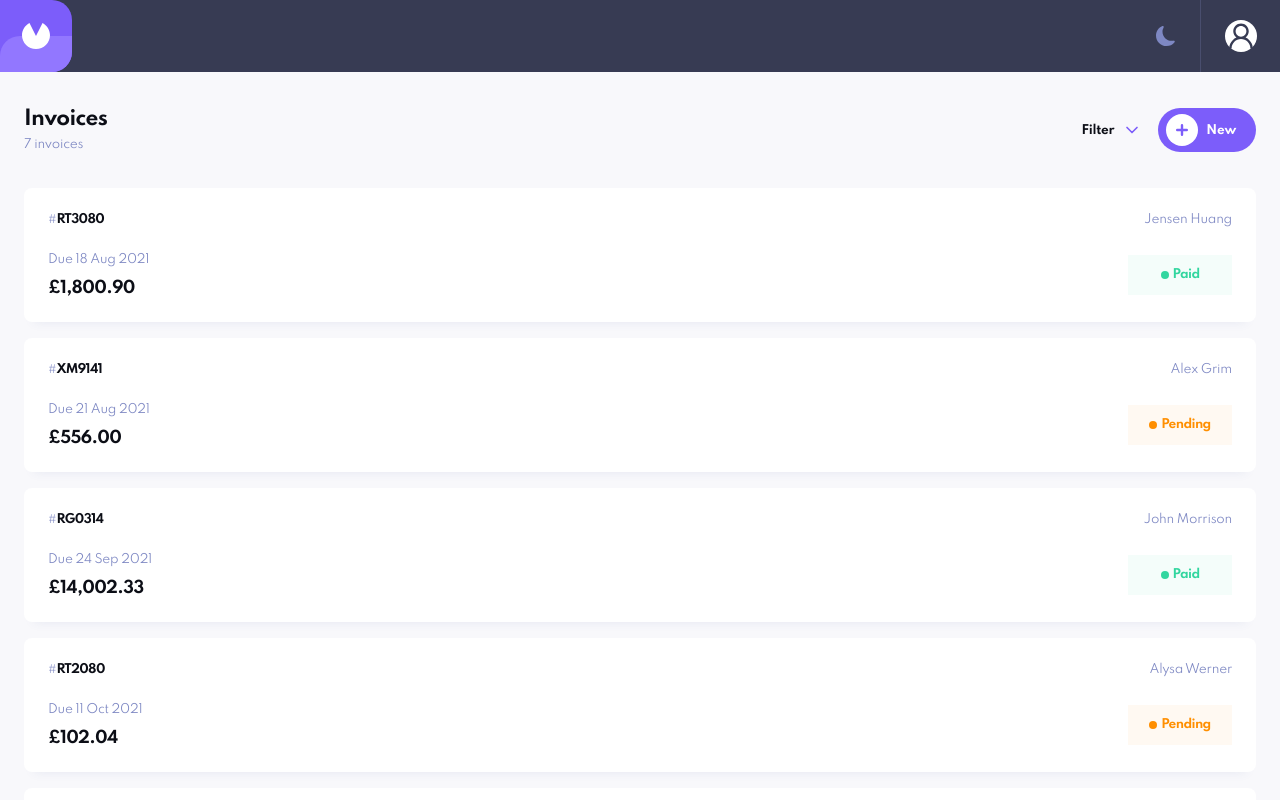
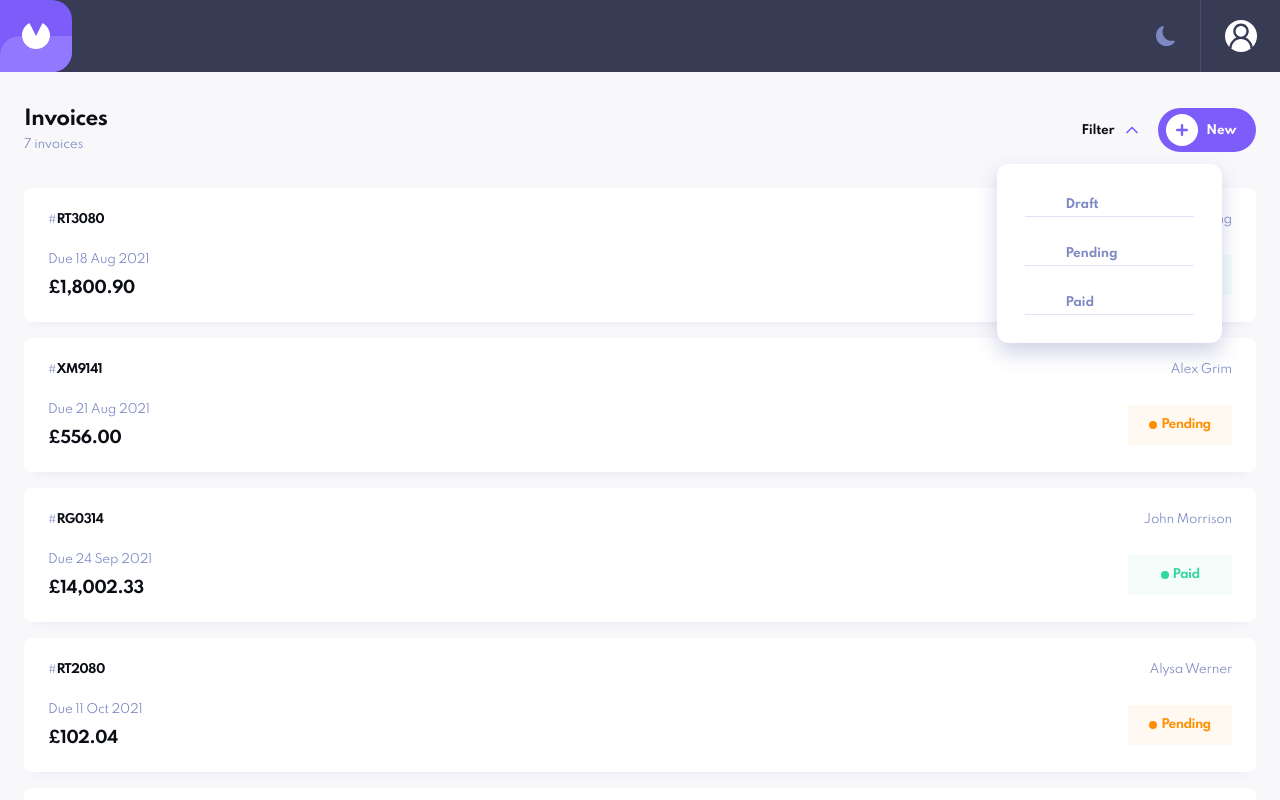
Before and after one commit to LennonPerez/invoices-manager-frontend, a Next.js app: page /invoices in a window 1280 px wide. Both pictures are taken after a click on the button "Filter". Shown: the top 800 px of the page. Built offline with nearby package versions, Linux system fonts and the light colour scheme.

Commit message:
inputs improvements

```diff
--- /dev/null
+++ b/src/app/invoices/(list)/components/InvoicesFilter.tsx
@@ -0,0 +1,67 @@
+import { FunctionComponent, useState } from "react";
+import { LuChevronDown, LuChevronUp } from "react-icons/lu";
+import { FourthButton } from "@/components/Button";
+import { MultipleOptionSelector } from "@/components/MultipleOptionSelector";
+import { statusOptions } from "@/utils/options";
+import styled from "styled-components";
+
+interface InvoicesFilterProps {}
+
+const InvoicesFilter: FunctionComponent<InvoicesFilterProps> = () => {
+  const [isSelectorOpened, setIsSelectorOpened] = useState(false);
+  const [selectedOptions, setSelectedOptions] = useState<string[]>([]);
+
+  const Icon = isSelectorOpened ? LuChevronUp : LuChevronDown;
+
+  const onSelectOption = (option: string) => {
+    const optionIsAlreadySelected = selectedOptions.includes(option);
+
+    if (optionIsAlreadySelected) {
+      const options = [...selectedOptions].filter((o) => o !== option);
+      setSelectedOptions(options);
+    } else {
+      setSelectedOptions([...selectedOptions, option]);
+    }
+  };
+
+  return (
+    <InvoicesFilterStyles>
+      <FourthButton
+        $padding="0.25rem 0.5rem 0.25rem 1.25rem"
+        onClick={() => setIsSelectorOpened(true)}
+      >
+        Filter
+        <div className="chevron-icon-container">
+          <Icon className="chevron-icon" />
+        </div>
+      </FourthButton>
+      <MultipleOptionSelector
+        isOpened={isSelectorOpened}
+        options={statusOptions}
+        selectedOptions={selectedOptions}
+        onSelectOption={onSelectOption}
+        onClose={() => setIsSelectorOpened(false)}
+      />
+    </InvoicesFilterStyles>
+  );
+};
+
+const InvoicesFilterStyles = styled.div`
+  position: relative;
+
+  .chevron-icon-container {
+    margin-left: 0.5rem;
+    display: flex;
+    justify-content: center;
+    align-items: center;
+    margin-right: 0.5rem;
+
+    .chevron-icon {
+      color: ${({ theme }) => theme.palette.primary.main};
+      width: 1.25rem;
+      height: 1.25rem;
+    }
+  }
+`;
+
+export default InvoicesFilter;
--- a/src/app/invoices/(list)/components/InvoicesHeader.tsx
+++ b/src/app/invoices/(list)/components/InvoicesHeader.tsx
@@ -1,11 +1,15 @@
 "use client";
 
 import styled from "styled-components";
-import { FourthButton, PrimaryButton } from "@/components/Button";
 import { HiPlusSm } from "react-icons/hi";
-import { LuChevronDown } from "react-icons/lu";
+import { PrimaryButton } from "@/components/Button";
+import InvoicesFilter from "./InvoicesFilter";
 
 const InvoicesPageHeader = () => {
+  const openNewInvoiceForm = () => {
+    console.log("New form here");
+  };
+
   return (
     <InvoicesListHeaderStyles>
       <div className="left-side">
@@ -13,32 +17,16 @@ const InvoicesPageHeader = () => {
         <p className="invoices-counter">7 invoices</p>
       </div>
       <div className="right-side">
-        <div className="filter-button-container">
-          <FourthButton
-            $padding="0.25rem 0.5rem 0.25rem 1.25rem"
-            onClick={() => {
-              console.log("Change filters");
-            }}
-          >
-            Filter
-            <div className="chevron-icon-container">
-              <LuChevronDown className="chevron-icon" />
-            </div>
-          </FourthButton>
-        </div>
-        <div className="new-button-container">
+        <InvoicesFilter />
         <PrimaryButton
           $padding="0.25rem 1.25rem 0.25rem 0.5rem"
-            onClick={() => {
-              console.log("Go to create a new invoice");
-            }}
+          onClick={openNewInvoiceForm}
         >
           <div className="plus-icon-container">
             <HiPlusSm className="plus-icon" />
           </div>
           New
         </PrimaryButton>
-        </div>
       </div>
     </InvoicesListHeaderStyles>
   );
@@ -65,23 +53,6 @@ const InvoicesListHeaderStyles = styled.div`
     display: flex;
     align-items: center;
 
-    .filter-button-container {
-      .chevron-icon-container {
-        margin-left: 0.5rem;
-        display: flex;
-        justify-content: center;
-        align-items: center;
-        margin-right: 0.5rem;
-
-        .chevron-icon {
-          color: ${({ theme }) => theme.palette.primary.main};
-          width: 1.25rem;
-          height: 1.25rem;
-        }
-      }
-    }
-
-    .new-button-container {
     .plus-icon-container {
       background-color: ${({ theme }) => theme.palette.common.white};
       height: 2rem;
@@ -99,7 +70,6 @@ const InvoicesListHeaderStyles = styled.div`
       }
     }
   }
-  }
 `;
 
 export default InvoicesPageHeader;
--- /dev/null
+++ b/src/components/Checkbox.tsx
@@ -0,0 +1,83 @@
+import { FunctionComponent } from "react";
+import styled from "styled-components";
+import { ImCheckmark } from "react-icons/im";
+
+interface CheckboxProps {
+  id: string;
+  value: string;
+  isChecked: boolean;
+  onChange: (value: string) => void;
+}
+
+const Checkbox: FunctionComponent<CheckboxProps> = ({
+  id,
+  value,
+  isChecked,
+  onChange,
+}) => {
+  return (
+    <CheckboxStyles onClick={() => onChange(value)}>
+      <input
+        id={id}
+        type="checkbox"
+        checked={isChecked}
+        value={value}
+        readOnly
+      />
+      <div className="checkmark-container">
+        <ImCheckmark className="checkmark" />
+      </div>
+    </CheckboxStyles>
+  );
+};
+
+const CheckboxStyles = styled.button`
+  display: flex;
+  align-items: center;
+  justify-content: center;
+  border-radius: 0.125rem;
+  border: none;
+  outline: none;
+  cursor: pointer;
+  -webkit-user-select: none;
+  -moz-user-select: none;
+  -ms-user-select: none;
+  user-select: none;
+  margin-right: 1rem;
+
+  input {
+    position: absolute;
+    opacity: 0;
+    cursor: pointer;
+    height: 0;
+    width: 0;
+
+    &:checked ~ .checkmark-container {
+      background-color: ${({ theme }) => theme.inputs.selector};
+
+      .checkmark {
+        display: block;
+      }
+    }
+  }
+
+  .checkmark-container {
+    display: flex;
+    justify-content: center;
+    align-items: center;
+    background-color: ${({ theme }) => theme.inputs.background};
+    border-radius: 0.125rem;
+    border: 1px solid transparent;
+    transition: border-color 0.2s ease-in-out;
+    height: 1.5rem;
+    width: 1.5rem;
+
+    .checkmark {
+      display: none;
+      width: 0.8rem;
+      height: 0.8rem;
+    }
+  }
+`;
+
+export default Checkbox;
--- /dev/null
+++ b/src/components/MultipleOptionSelector.tsx
@@ -0,0 +1,73 @@
+import { FunctionComponent } from "react";
+import styled from "styled-components";
+import Option from "@/types/option";
+import Checkbox from "./Checkbox";
+import BaseSelector from "./Selector";
+
+interface MultipleOptionSelectorProps {
+  isOpened: boolean;
+  selectedOptions: string[];
+  options: Option[];
+  onClose: () => void;
+  onSelectOption: (arg: string) => void;
+}
+
+export const MultipleOptionSelector: FunctionComponent<
+  MultipleOptionSelectorProps
+> = ({ isOpened, selectedOptions, options, onClose, onSelectOption }) => {
+  if (!isOpened) return null;
+
+  return (
+    <MultipleOptionSelectorStyles>
+      <BaseSelector onClose={onClose}>
+        <div className="options-container">
+          {options.map((e) => (
+            <label key={e.value} htmlFor={e.value} className="option">
+              <Checkbox
+                id={e.value}
+                value={e.value}
+                isChecked={selectedOptions.includes(e.value)}
+                onChange={onSelectOption}
+              />
+              <span>{e.text}</span>
+            </label>
+          ))}
+        </div>
+      </BaseSelector>
+    </MultipleOptionSelectorStyles>
+  );
+};
+
+const MultipleOptionSelectorStyles = styled.div`
+  position: absolute;
+  top: 3.5rem;
+  left: -4rem;
+  right: -4rem;
+
+  .options-container {
+    padding: 1.75rem;
+    width: fit;
+
+    .option {
+      border-bottom: 0.0625rem solid ${({ theme }) => theme.selector.border};
+      cursor: pointer;
+      display: flex;
+      align-items: center;
+      justify-content: flex-start;
+      margin-bottom: 1.5rem;
+
+      &:hover input ~ .checkmark-container {
+        border-color: ${({ theme }) => theme.inputs.selector};
+      }
+
+      &:last-child {
+        margin-bottom: 0;
+      }
+
+      span {
+        font-weight: 700;
+        cursor: pointer;
+      }
+    }
+  }
+`;
--- a/src/components/Selector.tsx
+++ b/src/components/Selector.tsx
@@ -4,10 +4,16 @@ import styled from "styled-components";
 
 interface BaseSelectorProps {
   children: ReactNode;
+  onClose: () => void;
 }
 
-const BaseSelector: FunctionComponent<BaseSelectorProps> = ({ children }) => {
-  return <BaseSelectorStyles>{children}</BaseSelectorStyles>;
+const BaseSelector: FunctionComponent<BaseSelectorProps> = (props) => {
+  return (
+    <BaseSelectorStyles>
+      <div className="invisible-box" onClick={props.onClose} />
+      {props.children}
+    </BaseSelectorStyles>
+  );
 };
 
 const BaseSelectorStyles = styled.div`
@@ -16,6 +22,15 @@ const BaseSelectorStyles = styled.div`
   border-radius: 0.75rem;
   position: relative;
   z-index: 3;
+
+  .invisible-box {
+    z-index: 2;
+    position: fixed;
+    top: 0;
+    bottom: 0;
+    left: 0;
+    right: 0;
+  }
 `;
 
 export default BaseSelector;
--- a/src/styles/globalStyles.ts
+++ b/src/styles/globalStyles.ts
@@ -7,7 +7,7 @@ const GlobalStyles = createGlobalStyle`
         box-sizing: border-box;
         padding: 0;
         margin: 0;
-        transition: color, background .2s ease-in-out;
+        transition: color, background 0.2s ease-in-out;
         font-family: var(--main-font);
     }
 
--- /dev/null
+++ b/src/types/option.d.ts
@@ -0,0 +1,4 @@
+export default interface Option {
+  text: string;
+  value: string;
+}
```
Also changed, not shown: src/components/DatePickerSelector.tsx (+1 -11 lines), src/components/InputSelect.tsx (+7 -6 lines), src/components/OptionSelector.tsx (renamed from src/components/OptionsSelector.tsx, +8 -18 lines). Lines whose indentation alone changed are shown as unchanged.
